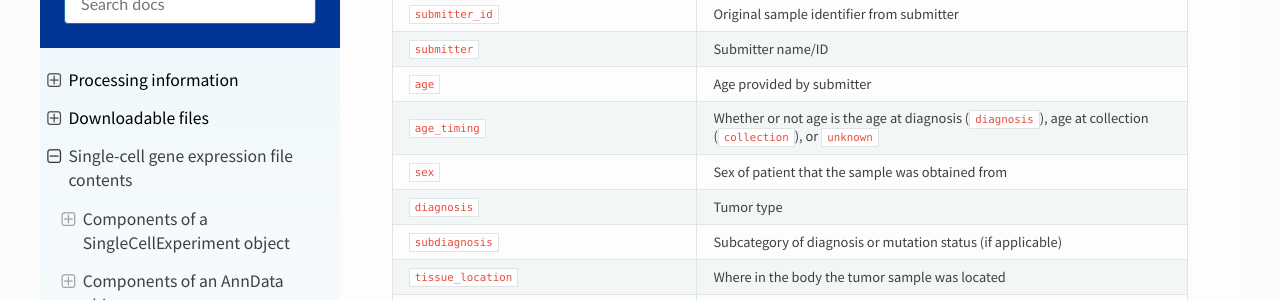
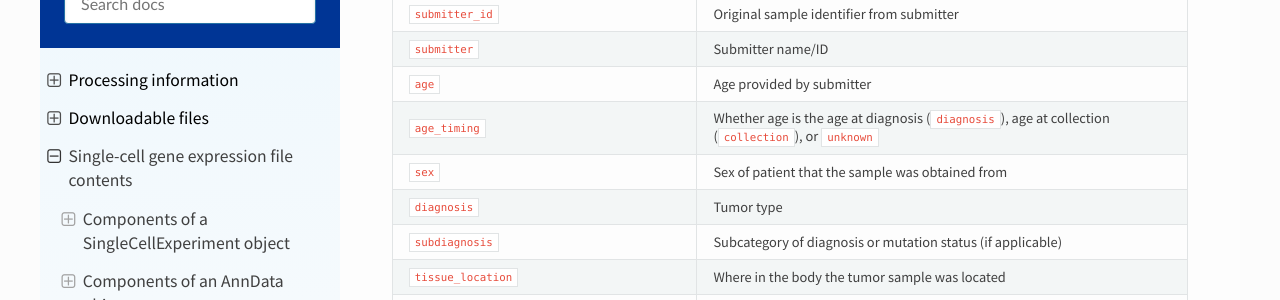
Before and after one commit to DongzeHE/scpca-docs, a Sphinx documentation site: the page built from docs/sce_file_contents.md, in a window 1280 px wide and 900 px high, scrolled down 5886 px. Shown: the part 151-451 px from the top of the window. Built offline with Sphinx 7.4.7 and the Read the Docs theme 2.0.0, drawn with Linux system fonts in a browser that asks for light colours; some of the changed text lies outside the part shown.

Commit message:
remove or not
Co-authored-by: Stephanie Spielman <stephanie.spielman@gmail.com>

```diff
--- a/docs/sce_file_contents.md
+++ b/docs/sce_file_contents.md
@@ -176,7 +176,7 @@
 | `submitter_id`    | Original sample identifier from submitter                      |
 | `submitter`       | Submitter name/ID                                              |
 | `age`             | Age provided by submitter                                |
-| `age_timing`      | Whether or not age is the age at diagnosis (`diagnosis`), age at collection (`collection`), or `unknown`|
+| `age_timing`      | Whether age is the age at diagnosis (`diagnosis`), age at collection (`collection`), or `unknown`|
 | `sex`             | Sex of patient that the sample was obtained from               |
 | `diagnosis`       | Tumor type                                                     |
 | `subdiagnosis`    | Subcategory of diagnosis or mutation status (if applicable)    |
@@ -391,7 +391,7 @@
 | `submitter_id`                             | Original sample identifier from submitter                                                                                                                                                                                                 |
 | `submitter`                                | Submitter name/ID                                                                                                                                                                                                                         |
 | `age`             | Age provided by submitter                                |
-| `age_timing`      | Whether or not age is the age at diagnosis (`diagnosis`), age at collection (`collection`), or `unknown`|
+| `age_timing`      | Whether age is the age at diagnosis (`diagnosis`), age at collection (`collection`), or `unknown`|
 | `sex`                                      | Sex of patient that the sample was obtained from                                                                                                                                                                                          |
 | `diagnosis`                                | Tumor type                                                                                                                                                                                                                                |
 | `subdiagnosis`                             | Subcategory of diagnosis or mutation status (if applicable)                                                                                                                                                                               |
```
Also changed, not shown: docs/download_files.md (+1 -1 lines), docs/merged_objects.md (+1 -1 lines).
